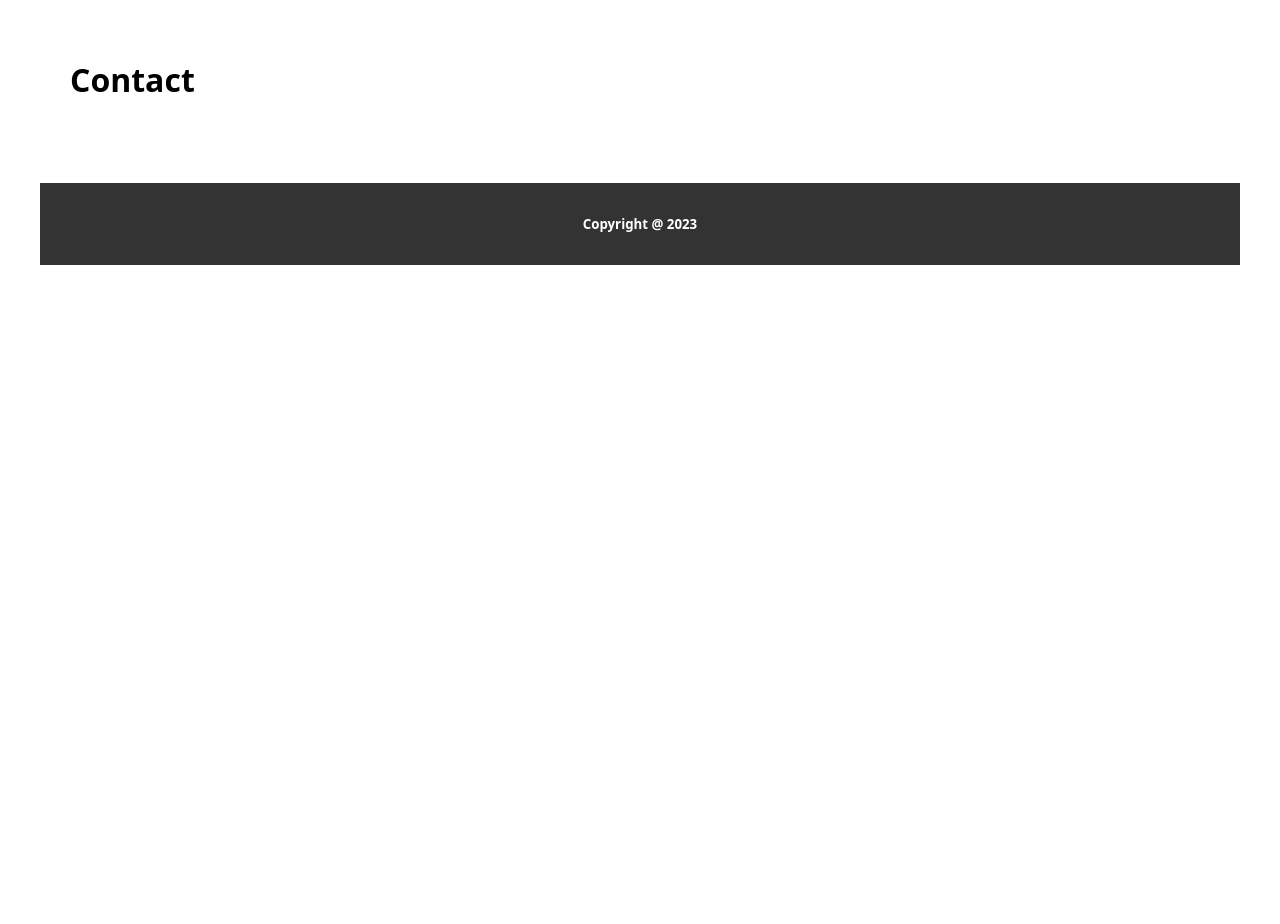
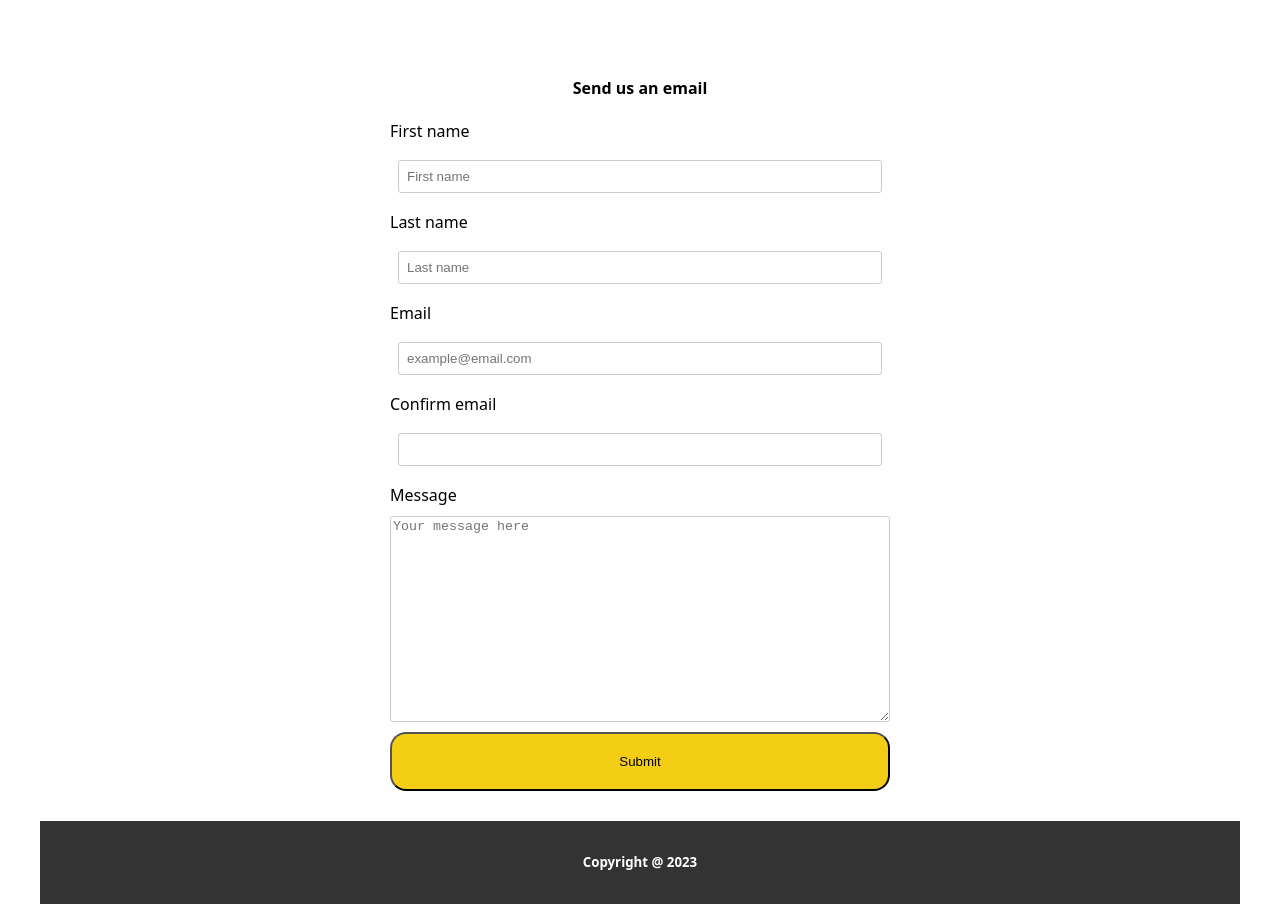
Before and after one commit to tahiruraf61/capstone, a React (Create React App) app: page /contact in a window 1280 px wide. Shown: the part 300-1224 px from the top of the page. Before the commit the page ends 800 px from the top, so only its background shows below. Built offline with nearby package versions, Linux system fonts and the light colour scheme.

Commit message:
contact.js added

```diff
--- a/src/About.js
+++ b/src/About.js
@@ -1,7 +1,9 @@
 function About() {
     return (
         <div className="nav">
-            <h1>About</h1>
+            <h4>We are a family-owned Mediterranean restaurant,<br/>
+focused on traditional recipes served with a modern
+twist</h4>
         </div>
     )
 }
--- a/src/App.css
+++ b/src/App.css
@@ -90,6 +90,17 @@ body{
 
 
 }
+.form{
+  display: grid;
+  max-width: 500px;
+  gap: 10px;
+  margin: auto;
+}
+.inputText{
+  height: 200px;
+  border: 1px solid #ccc;
+  border-radius: 3px;
+}
 
 .formInput{
   border: 1px solid #ccc;
--- a/src/BookingPage.js
+++ b/src/BookingPage.js
@@ -67,7 +67,7 @@ const BookingPage = () => {
   // Render the BookingForm component with appropriate props
   return (
     <div>
-      <h3 style={{textAlign:'center', marginTop:'80px'}}>Make your reservation now!</h3>
+      <h3 style={{textAlign:'center', marginTop:'80px'}}>Reservations</h3>
       <BookingForm
         availableTimes={availableTimes}
         onDateChange={handleDateChange}
--- a/src/Contact.js
+++ b/src/Contact.js
@@ -1,7 +1,102 @@
+import React, { useState } from "react";
+
 function Contact() {
+    const [firstName, setFirstName] = useState('');
+    const [lastName, setLastName] = useState('');
+    const [email, setEmail] = useState('');
+    const [confirmEmail, setConfirmEmail] = useState('');
+    const [message, setMessage] = useState('');
+    const [error, setError] = useState(null);
+
+
+    const matchEmail = email !== confirmEmail;
+
+    //form submission
+    const handleSubmit = (e) => {
+       e.preventDefault();
+       console.log("First name:", firstName);
+       console.log("last name:", lastName);
+       console.log("Email:", email);
+       console.log("confirm email:", confirmEmail);
+       console.log("Message:", message);
+
+       //clear form
+        setFirstName("");
+        setLastName("");
+        setEmail("");
+        setConfirmEmail("");
+        setMessage("");
+
+
+
+    }
     return (
-        <div className="nav">
-            <h1>Contact</h1>
+        <div className="form-container">
+            <h4 style={{textAlign: 'center', marginTop: '100px'}}>Send us an email</h4>
+            <form onSubmit={handleSubmit} className="form">
+                <label htmlFor="firstName">First name</label>
+                <input
+                type="text"
+                id="firstName"
+                name="firstName"
+                value={firstName}
+                className="formInput"
+                placeholder="First name"
+                onChange={(e) => setFirstName(e.target.value)}
+                required
+                />
+                <label htmlFor="lastName">Last name</label>
+                <input
+                type="text"
+                name="lastName"
+                id="lastName"
+                value={lastName}
+                className="formInput"
+                placeholder="Last name"
+                onChange={(e) => setLastName(e.target.value)}
+                required
+                />
+                <label htmlFor="email">Email</label>
+                <input
+                type={"email"}
+                name="email"
+                id="email"
+                value={email}
+                className="formInput"
+                placeholder="example@email.com"
+                onChange={(e) => setEmail(e.target.value)}
+                required
+                />
+                <label htmlFor="confirmEmail">Confirm email</label>
+                <input
+                type="email"
+                name="confirmEmail"
+                value={confirmEmail}
+                id="confirmEmail"
+                className="formInput"
+                onChange={(e) => setConfirmEmail(e.target.value)}
+                required
+                />
+                <label htmlFor="message">Message</label>
+                <textarea
+                id="message"
+                name="message"
+                value={message}
+                className="inputText"
+                placeholder="Your message here"
+                onChange={(e) => setMessage(e.target.value)}
+                required
+                />
+
+                {matchEmail && <p style={{color: "red"}}>Error Email mismatch</p>}
+                <input
+                type="submit"
+                value={'Submit'}
+                className="button"
+                disabled={matchEmail}
+                />
+
+            </form>
         </div>
     )
 }
--- a/src/Home.js
+++ b/src/Home.js
@@ -1,6 +1,8 @@
 import Chicago from "./Chicago";
 import CustomersSay from "./CustomersSay";
 import Specials from "./Specials";
+
+
 
 function Homepage() {
     return (
@@ -8,6 +10,7 @@ function Homepage() {
             <Chicago />
             <Specials />
             <CustomersSay />
+
         </div>
     )
 }
--- a/src/MockApi.js
+++ b/src/MockApi.js
@@ -1,25 +1,25 @@
 const availableTimesByDate = {
-    '2023-11-29': ['10:00', '11:00', '12:00'],
-    '2023-12-01': ['10:00', '11:00', '12:00'],
-    '2023-12-02': ['14:00', '15:00', '16:00'],
-    '2023-12-03': ['10:00', '11:00', '12:00'],
-    '2023-12-04': ['14:00', '15:00', '16:00'],
-    '2023-12-05': ['10:00', '11:00', '12:00'],
-    '2023-12-06': ['14:00', '15:00', '16:00'],
-    '2023-12-07': ['10:00', '11:00', '12:00'],
-    '2023-12-08': ['14:00', '15:00', '16:00'],
-    '2023-12-09': ['10:00', '11:00', '12:00'],
-    '2023-12-10': ['14:00', '15:00', '16:00'],
-    '2023-12-11': ['10:00', '11:00', '12:00'],
-    '2023-12-12': ['14:00', '15:00', '16:00'],
-    '2023-12-13': ['10:00', '11:00', '12:00'],
-    '2023-12-14': ['14:00', '15:00', '16:00'],
-    '2023-12-15': ['10:00', '11:00', '12:00'],
-    '2023-12-16': ['14:00', '15:00', '16:00'],
-    '2023-12-17': ['10:00', '11:00', '12:00'],
-    '2023-12-18': ['14:00', '15:00', '16:00'],
-    '2023-12-19': ['10:00', '11:00', '12:00'],
-    '2023-12-20': ['14:00', '15:00', '16:00'],
+    '2023-12-20': ['10:00', '11:00', '12:00'],
+    '2023-12-21': ['10:00', '11:00', '12:00'],
+    '2023-12-22': ['14:00', '15:00', '16:00'],
+    '2023-12-23': ['10:00', '11:00', '12:00'],
+    '2023-01-04': ['14:00', '15:00', '16:00'],
+    '2024-01-05': ['10:00', '11:00', '12:00'],
+    '2024-01-06': ['14:00', '15:00', '16:00'],
+    '2024-01-07': ['10:00', '11:00', '12:00'],
+    '2024-01-08': ['14:00', '15:00', '16:00'],
+    '2024-01-09': ['10:00', '11:00', '12:00'],
+    '2024-01-10': ['14:00', '15:00', '16:00'],
+    '2024-01-11': ['10:00', '11:00', '12:00'],
+    '2024-01-12': ['14:00', '15:00', '16:00'],
+    '2024-01-13': ['10:00', '11:00', '12:00'],
+    '2024-01-14': ['14:00', '15:00', '16:00'],
+    '2024-01-15': ['10:00', '11:00', '12:00'],
+    '2024-01-16': ['14:00', '15:00', '16:00'],
+    '2024-01-17': ['10:00', '11:00', '12:00'],
+    '2024-01-18': ['14:00', '15:00', '16:00'],
+    '2024-01-19': ['10:00', '11:00', '12:00'],
+    '2024-01-20': ['14:00', '15:00', '16:00'],
   };
 
 
```
